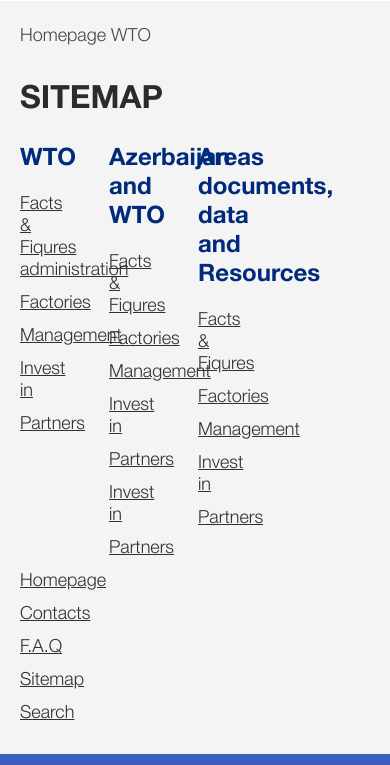
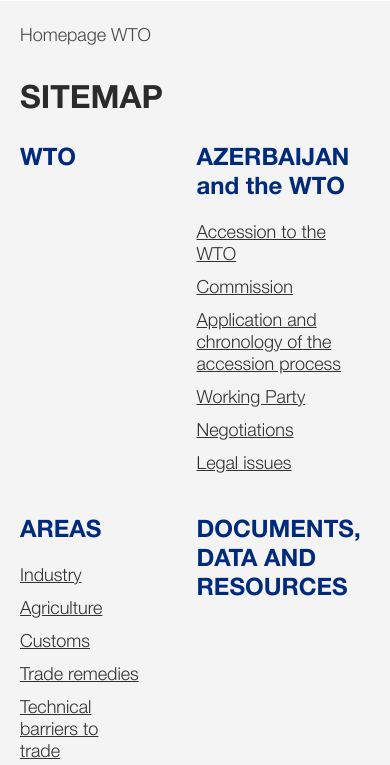
Before and after one commit to nelllie/wto, a plain HTML site: page sitemap.html in a window 390 px wide. Shown: the part 79-844 px from the top of the page. Drawn offline with Linux system fonts and the light colour scheme; files whose address does not match are found by name.

Commit message:
Sitemap fixed

```diff
--- a/css/main.css
+++ b/css/main.css
@@ -1605,7 +1605,7 @@
     line-height: 22px;
 }
 
-.sitemapt li:last-child a {
+.sitemap li:last-child a {
     color: #002a7c;
     font-weight: bold;
     font-size: 24px;
@@ -2117,6 +2117,19 @@
     }
     /************ no page found end **********/
 
+
+    /********** Sitemap iPad starts *********/
+    .sitemap li{
+        width: 32%;
+    }
+
+    .sitemap li:nth-of-type(3n){
+        padding-right: 0;
+    }
+
+
+    /********** Sitemap iPad ends *********/
+
 }
 
 
@@ -2757,6 +2770,29 @@
     .map {
         width: 100%;
     }
+
+
+
+    /********** Sitemap mob *******/
+
+    .sitemap li{
+        width: 49%;
+    }
+
+    .sitemap li:nth-child(2n){
+        padding-right: 0;
+    }
+
+    .sitemap li:nth-child(3n){
+        padding-right: 50px;
+    }
+
+
+    .sitemap li:nth-child(n+3){
+        margin-top: 30px;
+    }
+
+    /********** Sitemap mob *******/
 }
 
 @media screen and (max-width: 374px) {
@@ -2806,4 +2842,27 @@
     }
     /*********** no page found end **************/
 
-}
+
+
+    /********** Sitemap mob *******/
+
+    .sitemap li{
+        width: 100%;
+    }
+
+    .sitemap li:nth-child(2n){
+        padding-right: 0;
+    }
+
+    .sitemap li:nth-child(3n){
+        padding-right: 0;
+    }
+
+
+    .sitemap li:nth-child(n+2){
+        margin-top: 30px;
+    }
+
+    /********** Sitemap mob *******/
+
+}
--- a/sitemap.html
+++ b/sitemap.html
@@ -124,40 +124,43 @@
             <h1>SITEMAP</h1>
             <nav class="sitemap content clearfix">
                 <li>
-                    <h4><a href="#">WTO</a></h4>
-                    <a href="#">Facts & Fiqures administration</a>
-                    <a href="#">Factories</a>
-                    <a href="#">Management</a>
-                    <a href="#">Invest in</a>
-                    <a href="#">Partners</a>
+                    <h4><a href="/en/article/wto/6" >WTO</a></h4>
                 </li>
                 <li>
-                    <h4><a href="#">Azerbaijan and WTO</a></h4>
-                    <a href="#">Facts & Fiqures</a>
-                    <a href="#">Factories</a>
-                    <a href="#">Management</a>
-                    <a href="#">Invest in</a>
-                    <a href="#">Partners</a>
-                    <a href="#">Invest in</a>
-                    <a href="#">Partners</a>
+                    <h4><a href="/en/article/azerbaijan-and-the-wto/7" >AZERBAIJAN and the WTO</a></h4>
+                    <a href="/en/article/accession-to-the-wto/23" >Accession to the WTO</a>
+                    <a href="/en/article/commission/24" >Commission</a>
+                    <a href="/en/article/application-and-chronology-of-the-accession-process/25" >Application and chronology of the accession process</a>
+                    <a href="/en/article/working-party/26" >Working Party</a>
+                    <a href="/en/article/negotiation/27" >Negotiations</a>
+                    <a href="/en/article/legal-issues/28" >Legal issues</a>
                 </li>
                 <li>
-                    <h4><a href="#">Areas documents,
-                        data and Resources</a> </h4>
-                    <a href="#">Facts & Fiqures</a>
-                    <a href="#">Factories</a>
-                    <a href="#">Management</a>
-                    <a href="#">Invest in</a>
-                    <a href="#">Partners</a>
+                    <h4><a href="#" >AREAS</a></h4>
+                    <a href="/en/article/industry/8" >Industry</a>
+                    <a href="/en/article/agriculture/9" >Agriculture</a>
+                    <a href="/en/article/customs/10" >Customs</a>
+                    <a href="/en/article/trade-remedies/11" >Trade remedies</a>
+                    <a href="/en/article/technical-barriers-to-trade/12" >Technical barriers to trade</a>
+                    <a href="/en/article/sanitary-and-phytosanitary/13" >Sanitary and Phytosanitary</a>
+                    <a href="/en/article/special-economic-zones/16" >Special Economic Zones</a>
+                    <a href="/en/article/intellectual-property/17" >Intellectual Property</a>
+                    <a href="/en/article/services/18" >Services</a>
+                    <a href="/en/article/trade-agreements/19" >Trade Agreements</a>
+                    <a href="/en/article/technical-assistance-and-capacity-building-projects/22" >Technical Assistance and Capacity Building projects</a>
                 </li>
-                <li >
-                    <a href="#">Homepage</a>
-                    <a href="#">Contacts</a>
-                    <a href="#">F.A.Q</a>
+                <li>
+                    <h4><a href="#" >DOCUMENTS, DATA AND RESOURCES</a></h4>
+                </li>
+                <li>
+                    <h4><a href="/en/article/contacts/21" >CONTACTS</a></h4>
+                    <a href="//en">Homepage</a>
+                    <a href="//enfaq/">F.A.Q</a>
                     <a href="#">Sitemap</a>
-                    <a href="#">Search</a>
+                    <a href="/en/search/">Search</a>
                 </li>
             </nav>
+
         </div>
     </div>
 </div>
```
